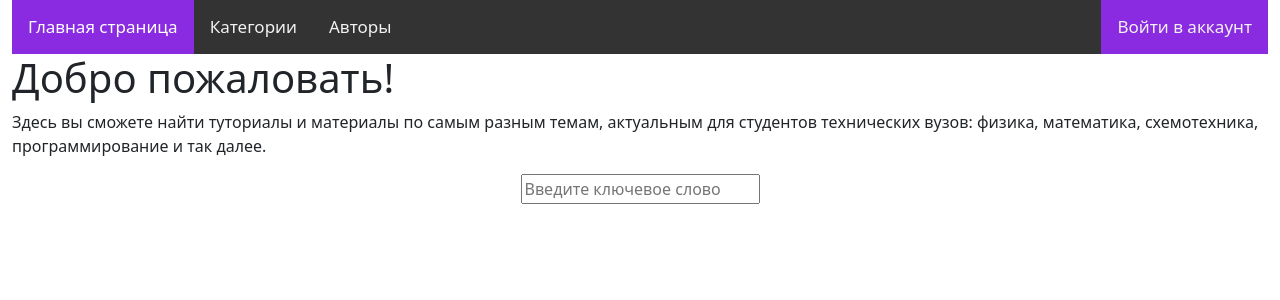
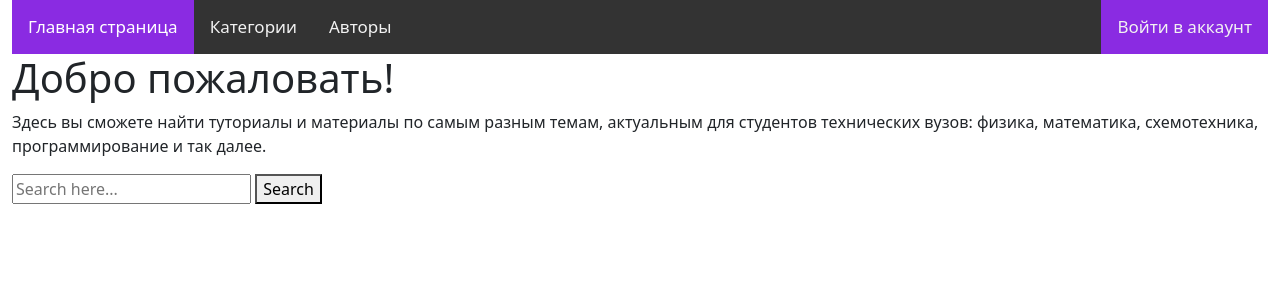
Before and after one commit to aneroid11/EduCatalog, a Django app: page /catalog/ in a window 1280 px wide. Shown: the top 300 px of the page. Run offline with Django 4.2, Linux system fonts and the light colour scheme.

Commit message:
dummy search template

```diff
--- a/catalog/templates/catalog/index.html
+++ b/catalog/templates/catalog/index.html
@@ -6,7 +6,18 @@
     <h1>Добро пожаловать!</h1>
     <p>Здесь вы сможете найти туториалы и материалы по самым разным темам, актуальным для студентов
         технических вузов: физика, математика, схемотехника, программирование и так далее.</p>
-    <input type="search" id="search" placeholder="Введите ключевое слово" />
+
+    <form class="search" action="{% url 'search-material' %}" method='get'>
+        <label>
+            <input type="search"
+                   placeholder="Search here..."
+                   name="usr_query"
+                   value='{{ query }}' required>
+        </label>
+        <button type="submit">Search</button>
+    </form>
+
+
         <!-- </div>
     </div> -->
 {% endblock %}
--- /dev/null
+++ b/catalog/templates/catalog/search.html
@@ -0,0 +1,5 @@
+{% extends "catalog/base_generic.html" %}
+
+{% block content %}
+    <h1>Здесь должны отображаться результаты поиска.</h1>
+{% endblock %}
--- a/catalog/urls.py
+++ b/catalog/urls.py
@@ -9,4 +9,5 @@
     path("material/<int:pk>/file", views.MaterialFileView.as_view(), name="edumaterial-file"),
     path("authors", views.AuthorListView.as_view(), name='author-list'),
     path("author/<int:pk>", views.AuthorDetailView.as_view(), name='author-detail'),
+    path("search-material", views.SearchView.as_view(), name='search-material'),
 ]
--- a/catalog/views.py
+++ b/catalog/views.py
@@ -63,3 +63,12 @@
 
 class AuthorDetailView(DetailView):
     model = Author
+
+
+class SearchView(ListView):
+    model = EduMaterial
+    template_name = "catalog/search.html"
+
+    def get_context_data(self, **kwargs):
+        context = super().get_context_data(**kwargs)
+        return context
```
Also changed, not shown: catalog/forms.py (added, +14 -0 lines).
